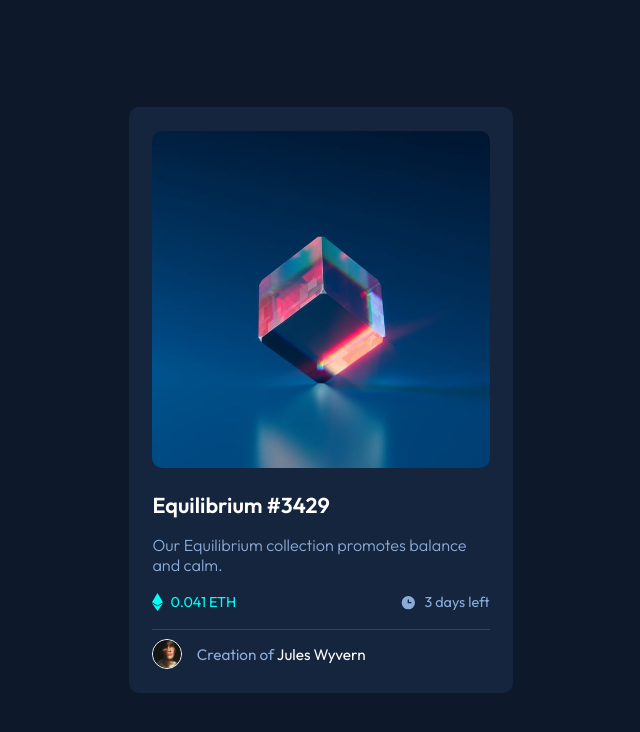
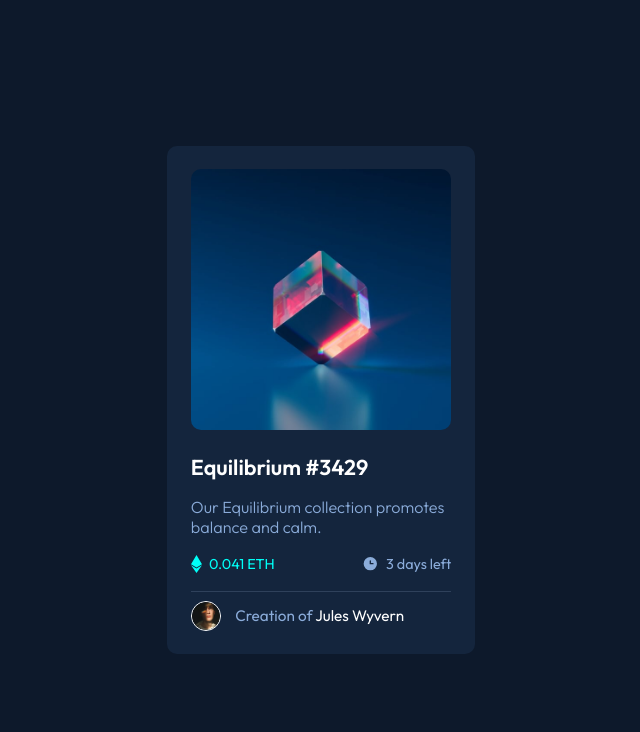
Before and after one commit to EzeVasari/NFT-preview-card, a plain HTML site: page index.html in a window 1536 px wide. Shown: the whole page, without its empty margins (447-1087 px from the left). Drawn offline with Linux system fonts and the light colour scheme.

Commit message:
update mediaquery

```diff
--- a/styles.css
+++ b/styles.css
@@ -183,3 +183,9 @@ main {
         width: 25%;
     }
 }
+
+@media (min-width: 1400px) {
+    .card {
+        width: 20%;
+    }
+}
```
